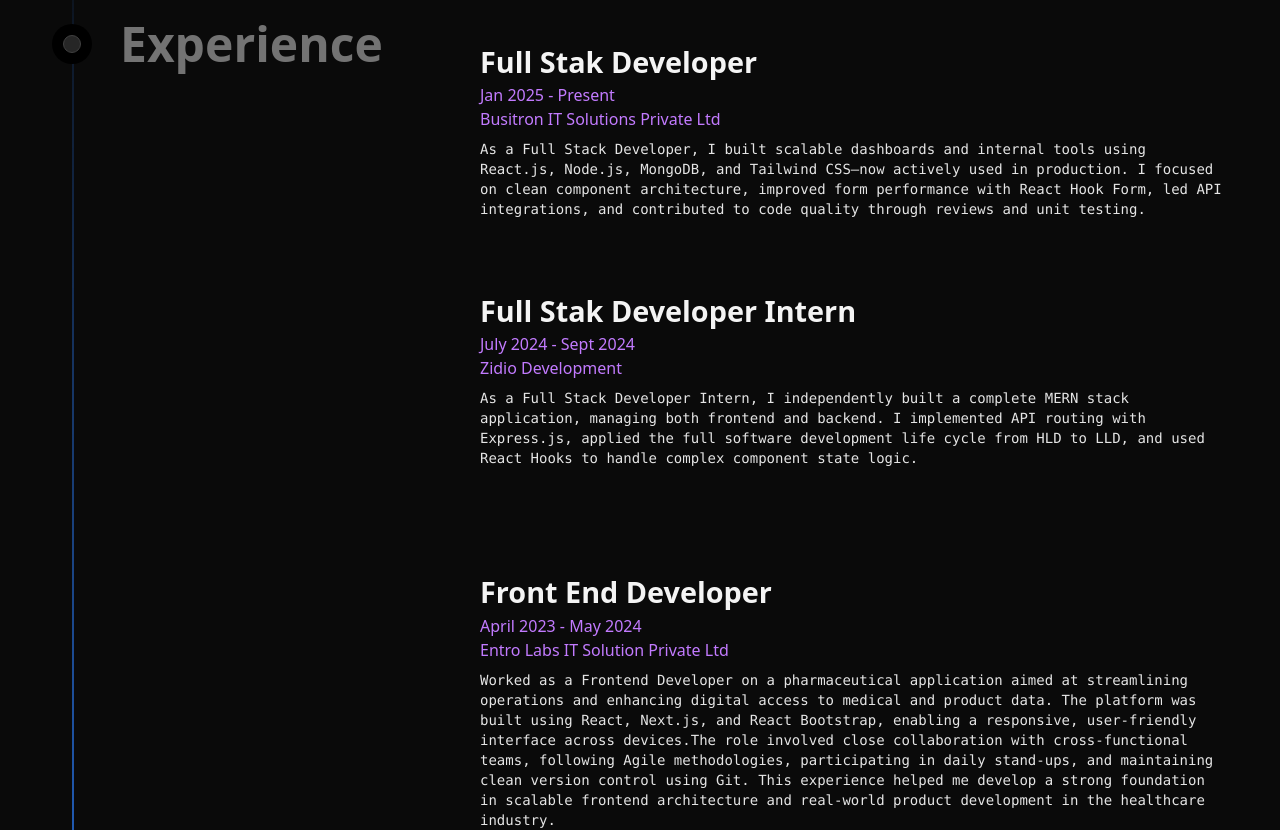
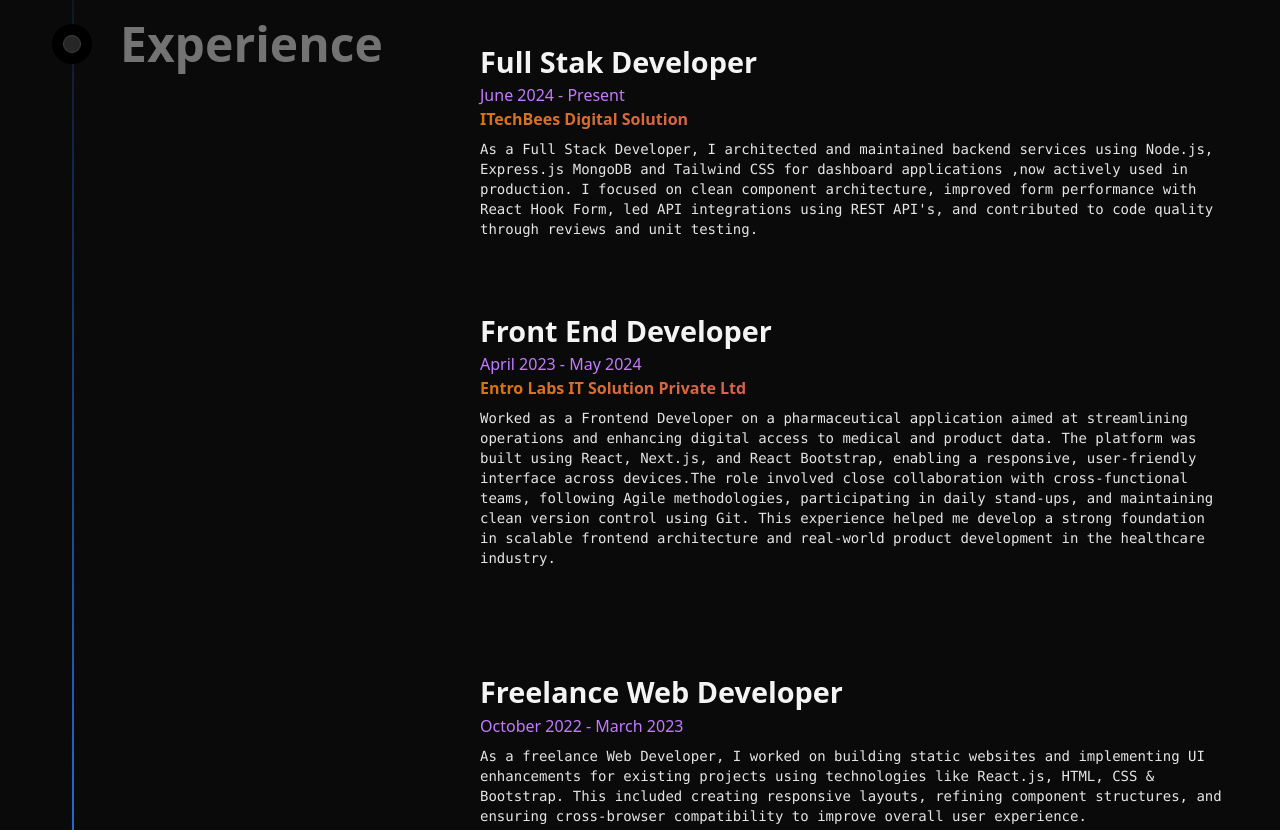
Before and after one commit to parveshqaiser/dev-portfolio, a React (Vite) app: page / in a window 1280 px wide. Shown: the part 3400-4230 px from the top of the page. Built offline with nearby package versions, Linux system fonts and the light colour scheme.

Commit message:
mod exp section

```diff
--- a/src/pages/Experience.jsx
+++ b/src/pages/Experience.jsx
@@ -4,7 +4,6 @@
 import { Timeline } from "@/components/ui/timeline";
 
 const Experience = () => {
-
 
     const data = [
     {
@@ -13,26 +12,21 @@
             <main className="flex flex-col gap-[30px]">
                 <nav className="my-5">
                     <h3 className="text-[#f4f4f4] text-[1.8rem] font-[600]">Full Stak Developer</h3>
-                    <p className="text-purple-400">Jan 2025 - Present</p>
-                    <p className="text-purple-400">Busitron IT Solutions Private Ltd</p>
+                    <p className="text-purple-400">June 2024 - Present</p>
+                    <p className="bg-gradient-to-r from-orange-400 via-pink-500 to-purple-600 bg-[length:200%_auto] bg-clip-text text-transparent font-bold animate-pulse">
+                        ITechBees Digital Solution
+                    </p>
                     <blockquote className="text-xs font-mono text-neutral-500 md:text-sm dark:text-neutral-200 mt-2">
-                        As a Full Stack Developer, I built scalable dashboards and internal tools using React.js, Node.js, MongoDB, and Tailwind CSS—now actively used in production. I focused on clean component architecture, improved form performance with React Hook Form, led API integrations, and contributed to code quality through reviews and unit testing.
-                    </blockquote>
-                </nav>
-
-                <nav className="my-5">
-                    <h3 className="text-[#f4f4f4] text-[1.8rem] font-[600]">Full Stak Developer Intern</h3>
-                    <p className="text-purple-400">July 2024 - Sept 2024</p>
-                    <p className="text-purple-400">Zidio Development</p>
-                    <blockquote className="mb-8 text-xs font-mono text-neutral-500 md:text-sm dark:text-neutral-200 mt-2">
-                        As a Full Stack Developer Intern, I independently built a complete MERN stack application, managing both frontend and backend. I implemented API routing with Express.js, applied the full software development life cycle from HLD to LLD, and used React Hooks to handle complex component state logic.
+                        As a Full Stack Developer, I architected and maintained backend services using Node.js, Express.js MongoDB and Tailwind CSS for dashboard applications ,now actively used in production. I focused on clean component architecture, improved form performance with React Hook Form, led API integrations using REST API's, and contributed to code quality through reviews and unit testing.
                     </blockquote>
                 </nav>
 
                 <nav className="my-5">
                     <h3 className="text-[#f4f4f4] text-[1.8rem] font-[600]">Front End Developer</h3>
                     <p className="text-purple-400">April 2023 - May 2024</p>
-                    <p className="text-purple-400">Entro Labs IT Solution Private Ltd</p>
+                    <p className="bg-gradient-to-r from-orange-400 via-pink-500 to-purple-600 bg-[length:200%_auto] bg-clip-text text-transparent font-bold animate-pulse">
+                        Entro Labs IT Solution Private Ltd
+                    </p>
                     <blockquote className="mb-8 text-sm font-mono text-neutral-500 md:text-sm dark:text-neutral-200 mt-2">
                        Worked as a Frontend Developer on a pharmaceutical application aimed at streamlining operations and enhancing digital access to medical and product data. The platform was built using React, Next.js, and React Bootstrap, enabling a responsive, user-friendly interface across devices.The role involved close collaboration with cross-functional teams, following Agile methodologies, participating in daily stand-ups, and maintaining clean version control using Git. This experience helped me develop a strong foundation in scalable frontend architecture and real-world product development in the healthcare industry.
                     </blockquote>
@@ -41,7 +35,7 @@
                     <h3 className="text-[#f4f4f4] text-[1.8rem] font-[600]">Freelance Web Developer</h3>
                     <p className="text-purple-400">October 2022 - March 2023</p>
                     <blockquote className="mb-8 text-xs font-mono text-neutral-500 md:text-sm dark:text-neutral-200 mt-2">
-                        As a freelance Web Developer, I worked on building static websites and implementing UI enhancements for existing projects using technologies like React.js, HTML, and CSS. This included creating responsive layouts, refining component structures, and ensuring cross-browser compatibility to improve overall user experience.
+                        As a freelance Web Developer, I worked on building static websites and implementing UI enhancements for existing projects using technologies like React.js, HTML, CSS & Bootstrap. This included creating responsive layouts, refining component structures, and ensuring cross-browser compatibility to improve overall user experience.
                     </blockquote>
                 </nav>
             </main>
```
